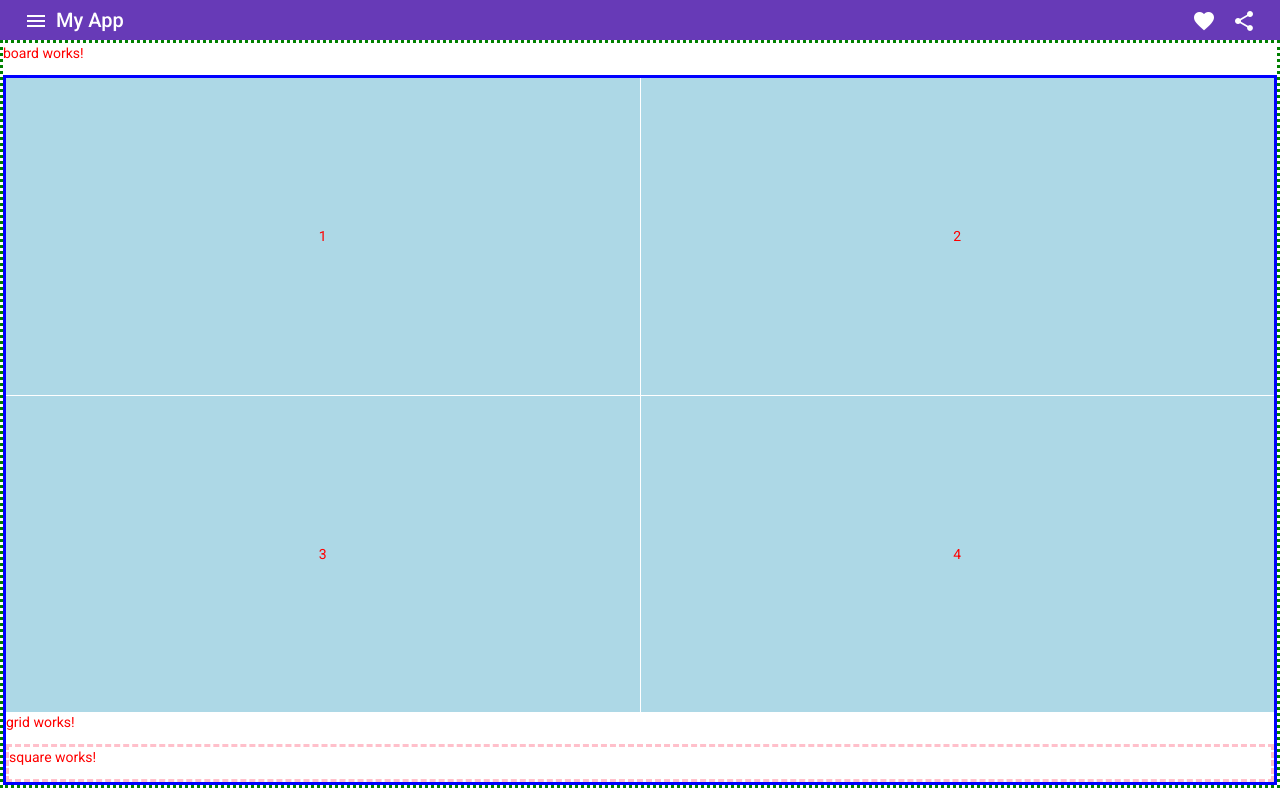
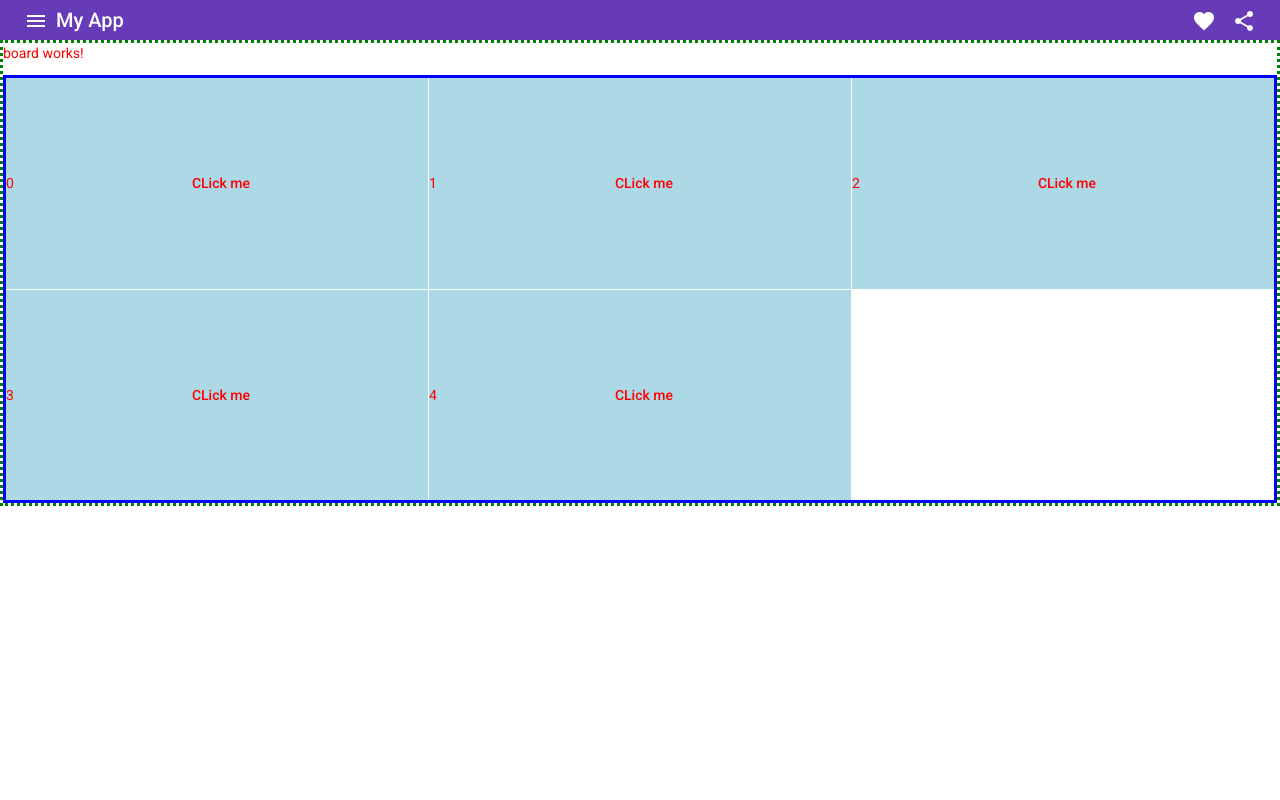
Before and after one commit to smoritz023/Minesweeper-Angular, an Angular app in the folder minesweeper/: page / in a window 1280 px wide. Built offline with nearby package versions, Linux system fonts and the light colour scheme.

Commit message:
getting grid to be clickable

```diff
--- a/minesweeper/src/app/grid/grid.component.html
+++ b/minesweeper/src/app/grid/grid.component.html
@@ -1,13 +1,18 @@
 <div class="grid">
 
-    <mat-grid-list cols="2" rowHeight="2:1">
-        <mat-grid-tile>1</mat-grid-tile>
-        <mat-grid-tile>2</mat-grid-tile>
+    <mat-grid-list cols="{{columns}}" rowHeight="{{xHeight}}:{{yHeight}}">
+        <div *ngFor="let x of arr; let i = index">
+            <mat-grid-tile>{{i}}
+                <button type="button" mat-button (click)="newFunc(x)" style="height: 100%; width: 100%;">CLick me</button>
+            </mat-grid-tile>
+        </div>
+
+        <!-- <mat-grid-tile>2</mat-grid-tile>
         <mat-grid-tile>3</mat-grid-tile>
-        <mat-grid-tile>4</mat-grid-tile>
+        <mat-grid-tile>4</mat-grid-tile> -->
     </mat-grid-list>
 
-    <p>grid works!</p>
-    <app-square></app-square>
+    <!-- <p>grid works!</p>
+    <app-square></app-square> -->
 
 </div>
--- a/minesweeper/src/app/grid/grid.component.ts
+++ b/minesweeper/src/app/grid/grid.component.ts
@@ -5,11 +5,31 @@ import { Component, OnInit } from '@angular/core';
   templateUrl: './grid.component.html',
   styleUrls: ['./grid.component.scss']
 })
+
+
 export class GridComponent implements OnInit {
+
 
   constructor() { }
 
   ngOnInit(): void {
+    console.log(this.arr);
   }
 
+  newFunc(i: any){
+    console.log("newfunc: " + i);
+  }
+
+  arr = [
+    "item 1",
+    "item 2",
+    "item 3",
+    "item 4",
+    "item 5"
+  ];
+  columns = 3;
+  xHeight = 2;
+  yHeight = 1;
+
+
 }
--- a/minesweeper/src/app/square/square.component.ts
+++ b/minesweeper/src/app/square/square.component.ts
@@ -12,4 +12,5 @@ export class SquareComponent implements OnInit {
   ngOnInit(): void {
   }
 
+
 }
```
